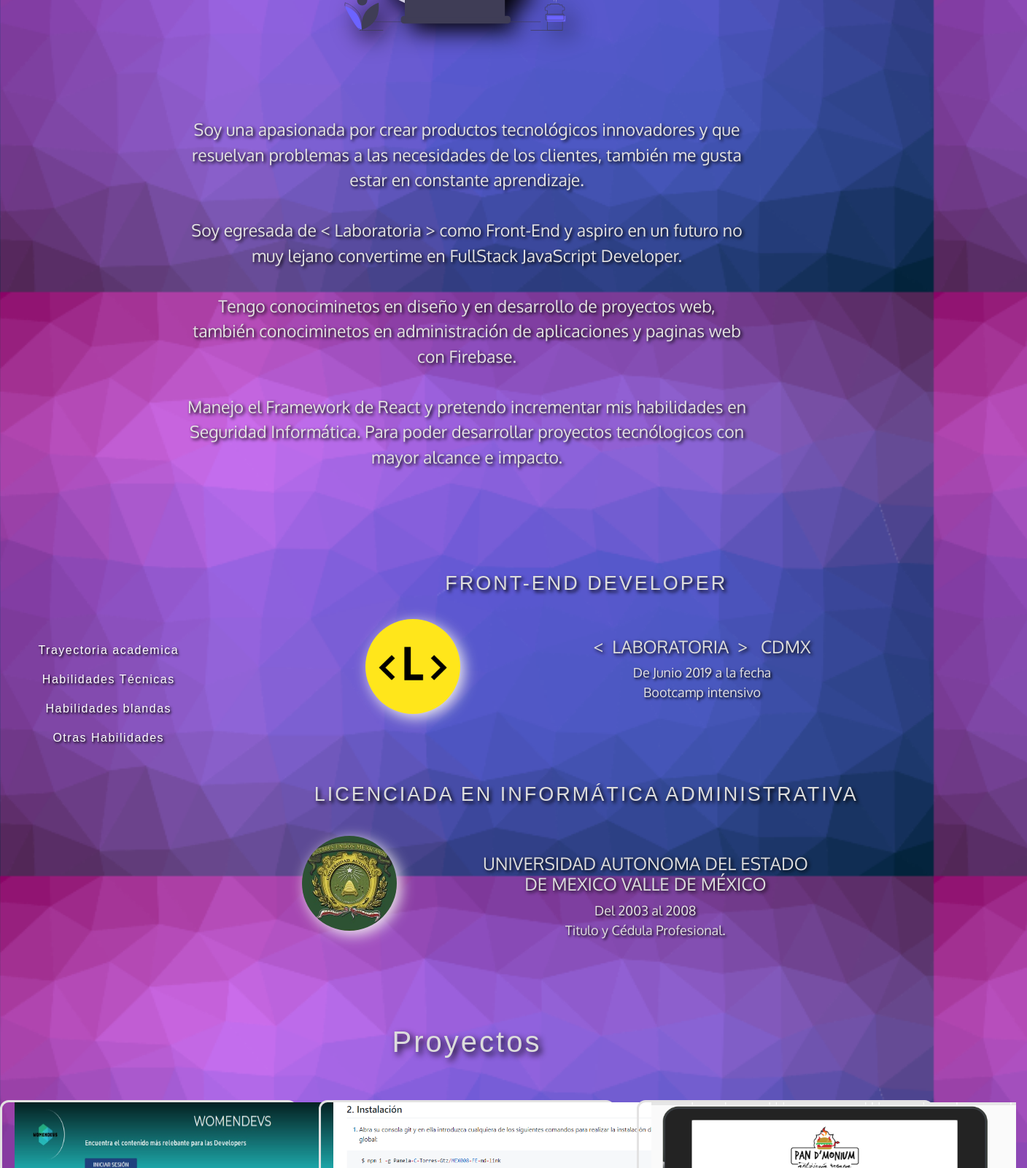
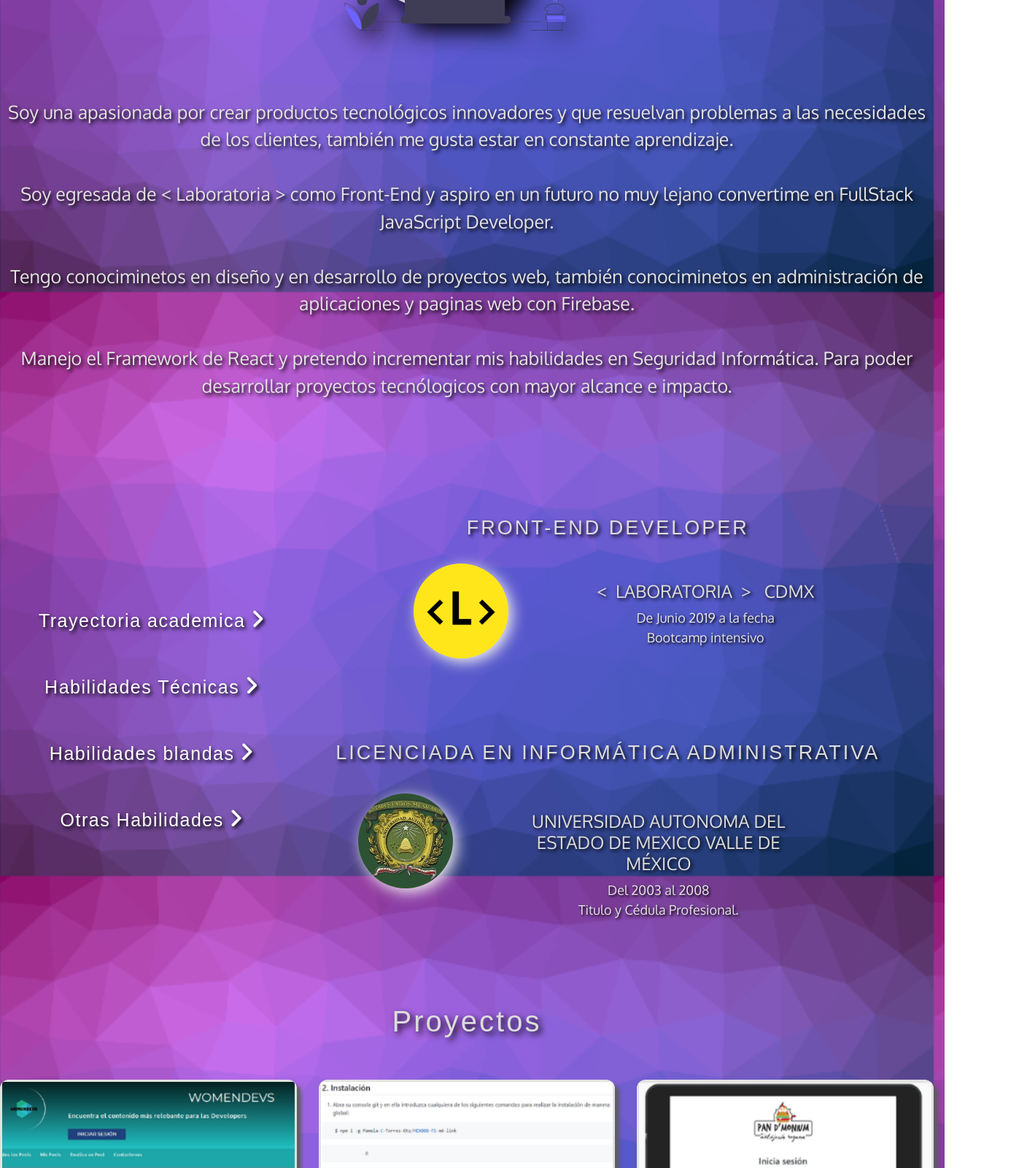
Before and after one commit to Pamela-C-Torres-Gtz/Portafolio, a website with bundled scripts: page index.html in a window 1280 px wide. Shown: the part 1200-2800 px from the top of the page at 73% size, 1408 px wide, since content can reach past the window. Built offline with nearby package versions, Linux system fonts and the light colour scheme; files whose address does not match are found by name; a web font is replaced by a local one.

Commit message:
Cambio de color de navbard

```diff
--- a/index.html
+++ b/index.html
@@ -94,7 +94,7 @@
            <img class="sobremi-image mt-4" src="src/img/dev_focus.svg" width="500" height="300" alt="developer" />
           </div>
           <div class="mt-4 mb-5">
-            <p class="p">
+            <p class="paragraph">
               Soy una apasionada por crear productos tecnológicos innovadores y que resuelvan problemas a las necesidades de los clientes, también me gusta estar en constante aprendizaje.
               <br/><br/> Soy egresada de  < Laboratoria > como Front-End y aspiro en un futuro no muy lejano convertime en FullStack JavaScript Developer.<br />
                 <br/>Tengo conociminetos en diseño y en desarrollo de proyectos web, también conociminetos en administración de aplicaciones y paginas web con Firebase.<br />
@@ -106,35 +106,35 @@
         </div>
       </div>
 
-      <div class="row">
-          <div class="col-3 container-fluid">
+      <div class="row container-fluid d-sm-flex">
+          <div class="col-4">
             <div class="nav flex-column nav-pills" id="v-pills-tab" role="tablist" aria-orientation="vertical">
-              <a class="nav-link active" id="v-pills-home-tab" data-toggle="pill" href="#v-pills-home" role="tab" aria-controls="v-pills-home" aria-selected="true">Trayectoria academica</a>
-              <a class="nav-link" id="v-pills-profile-tab" data-toggle="pill" href="#v-pills-profile" role="tab" aria-controls="v-pills-profile" aria-selected="false">Habilidades Técnicas</a>
-              <a class="nav-link" id="v-pills-messages-tab" data-toggle="pill" href="#v-pills-messages" role="tab" aria-controls="v-pills-messages" aria-selected="false">Habilidades blandas</a>
-              <a class="nav-link" id="v-pills-settings-tab" data-toggle="pill" href="#v-pills-settings" role="tab" aria-controls="v-pills-settings" aria-selected="false">Otras Habilidades</a>
+              <a class="nav-link active" id="v-pills-home-tab" data-toggle="pill" href="#v-pills-home" role="tab" aria-controls="v-pills-home" aria-selected="true">Trayectoria academica<i class="fas fa-angle-right"></i></a>
+              <a class="nav-link" id="v-pills-profile-tab" data-toggle="pill" href="#v-pills-profile" role="tab" aria-controls="v-pills-profile" aria-selected="false">Habilidades Técnicas<i class="fas fa-angle-right"></i></a>
+              <a class="nav-link" id="v-pills-messages-tab" data-toggle="pill" href="#v-pills-messages" role="tab" aria-controls="v-pills-messages" aria-selected="false">Habilidades blandas<i class="fas fa-angle-right"></i></a>
+              <a class="nav-link" id="v-pills-settings-tab" data-toggle="pill" href="#v-pills-settings" role="tab" aria-controls="v-pills-settings" aria-selected="false">Otras Habilidades<i class="fas fa-angle-right"></i></a>
             </div>
           </div>
-          <div class="col-9">
-            <div class="tab-content" id="v-pills-tabContent">
+          <div class="col-8 container-fluid">
+            <div class="tab-content d-sm-flex" id="v-pills-tabContent">
               <div class="tab-pane fade show active active background-transparent" id="v-pills-home" role="tabpanel" aria-labelledby="v-pills-home-tab">
                   <h1 class="titel-tab-pane">FRONT-END DEVELOPER</h1>
                 <div class="container-fluid">
-                    <div class="row justify-content-lg-center">
+                    <div class="row justify-content-lg-center justify-content-sm-center">
                         <div class="col-12 col-md-4 mb-3">
                           <img class="logo mt-4" src="src/img/laboratoria.png"  alt="logo laboratoria" />
                         </div>
-                        <div class="col-12 col-md-6">
+                        <div class="col-12 col-sm-6">
                           <div class="title mt-5 mb-5">
                           <h4> <&nbsp; LABORATORIA &nbsp;> &nbsp;  CDMX</h4>
                           <p class="trayectoria-a"> De Junio 2019 a la fecha <br />Bootcamp intensivo </p>
                         </div>
                       </div>
-                      <div class="Container-fluid mt-4">
+                      <div class="Container-fluid mt-5">
                           <h1 class="titel-tab-pane">LICENCIADA EN INFORMÁTICA ADMINISTRATIVA</h1>
                         <div class="row mt-3">
 
-                        <div class="col-12 col-md-4 mb-3">
+                        <div class="col-12 col-sm-4 mb-3">
                             <img class="logo mt-4" src="src/img/uaem.jpg" width="500" height="300" alt="logo laboratoria" />
                         </div>
 
@@ -230,7 +230,7 @@
               <div class="row justify-content-md-center">
                 <div class="col-12 col-md-4">
                   <div class="card proyect mt-5 mb-4">
-                          <img src="src/img/Women_Dev.jpg" class="card-img-top container-fluid" alt="WOMENDEVS">
+                          <img src="src/img/WomenDevs.png" class="card-img-top" alt="WOMENDEVS">
                           <figcaption class="card-body trasera">
                             <h3 class="card-title">Women Dev</h3>
                             <p class="card-text mt-3 mb-3">Web App de  una red social para mujeres developers donde puedan comunicarse, compartir contenido, y ayudar a difundir conocimiento.
@@ -246,7 +246,7 @@
 
                 <div class="col-12 col-md-4">
                     <div class="card proyect mt-5 mb-4">
-                            <img src="src/img/md-link.png" class="card-img-top container-fluid" alt="MD-link">
+                            <img src="src/img/MDLink.png" class="card-img-top" alt="MD-link">
                             <div class="card-body">
                               <h3 class="card-title">MD-Link</h3>
                               <p class="card-text mt-3 mb-3">Herramienta creada en Node.js que lee y analiza archivos con extensión de formato .md, que verifica los links contenidos y reporta estadísticas de validación.
@@ -262,7 +262,7 @@
 
                   <div class="col-12 col-md-4">
                       <div class="card proyect mt-5 mb-4">
-                              <img src="src/img/pandemonium.png" class="card-img-top container-fluid" alt="Pandemonium">
+                              <img src="src/img/PanMonium.png" class="card-img-top" alt="Pandemonium">
                               <div class="card-body">
                                 <h3 class="card-title">Pan D'Monium</h3>
                                 <p class="card-text mt-3 mb-3">Web App que eficienta la toma de comandas y atención a los clientes en un restaurante Vegano. esste proyecto se realizo de manera colaborativa
--- a/src/css/index.css
+++ b/src/css/index.css
@@ -28,9 +28,10 @@
 
 #header {
     color: white;
-    background: rgb(120,95,212);
-background: linear-gradient(0deg, rgba(120,95,212,1) 5%, rgba(97,98,98,1) 100%);
-
+    /* background: rgb(120,95,212);
+background: linear-gradient(0deg, rgba(120,95,212,1) 5%, rgba(97,98,98,1) 100%); */
+/* background-color: #574caa; */
+background-image: url(../img/trianglify-lowres6.png);
 }
 #header img {
     width: 85px;
@@ -101,7 +102,8 @@
 }
 
 h2 strong{
-    color: #2311be;
+    /* color: #2311be; */
+    color:#3a0333;
     text-shadow:rgb(211, 209, 209) 0.1em 0.1em 0.2em;
 }
 
@@ -150,6 +152,10 @@
     filter: drop-shadow(10px 10px 16px rgb(0, 0, 0));
 }
 
+.paragraph {
+    font-size: 25px;
+    justify-content: center;
+}
 .nav {
     color:white;
 }
@@ -159,6 +165,7 @@
     letter-spacing: 1.5px;
     text-shadow:black 0.1em 0.1em 0.2em;
     font-family: 'Aclonica', sans-serif;
+    font-size: 25px;
 }
 
 h4 {
@@ -168,6 +175,13 @@
 .nav-pills .nav-link a, .nav-pills .nav-link.active a {
     color:white;
 }
+
+.fa-angle-right{
+   color: white;
+   font-size: 30px;
+   margin-left: 2%;
+}
+
 #v-pills-tab {
     margin-top: 45%;
 }
@@ -214,8 +228,8 @@
 .habilidades-tecnicas{
     margin-top: 5%;
     align-items: center;
-    margin-right: 3%;
-    margin-left: 3%;
+    margin-right: 2%;
+    margin-left: 2%;
 
 }
 
@@ -281,13 +295,13 @@
     box-shadow: 6px 6px 5px 0px rgba(94,94,97,1);
 }
 
-.card-img-top {
+/* .card-img-top {
     width: 530px;
     height: 320px;
     border-radius: 8px;
     align-items: center;
     margin-left: 0.5%;
-}
+} */
 
 .card-title{
     font-size: 75px auto;
@@ -321,16 +335,15 @@
 
 }
 #footer{
-   /*background-color: #5d5e60;*/
     -webkit-box-shadow: 0px -8px 18px -3px rgba(217,217,224,1);
 -moz-box-shadow: 0px -8px 18px -3px rgba(217,217,224,1);
 box-shadow: 0px -8px 18px -3px rgba(217,217,224,1);
     /*box-shadow: 6px 0  8px 0 rgba(255, 254, 254, 0.993);*/
     border-radius: 3px;
     height: 35%;
-    background: rgb(120,95,212);
-background: linear-gradient(180deg, rgba(120,95,212,1) 5%, rgba(97,98,98,1) 100%);
-
+    /* background: rgb(120,95,212);
+background: linear-gradient(180deg, rgba(120,95,212,1) 5%, rgba(97,98,98,1) 100%); */
+  background: transparent;
 }
 
 #footer a,p {
```
Also changed, not shown: src/img/MDLink.png (added), src/img/PanMonium.png (added), src/img/WomenDevs.png (added), src/img/Women_Dev.jpg (deleted), src/img/md-link.png (deleted), src/img/pandemonium.png (deleted), src/img/trianglify-lowres.png (deleted), src/img/trianglify-lowres2.png (deleted), src/img/trianglify-lowres3.png (deleted), src/img/trianglify-lowres4.png (deleted), src/img/trianglify-lowres5.png (deleted).
